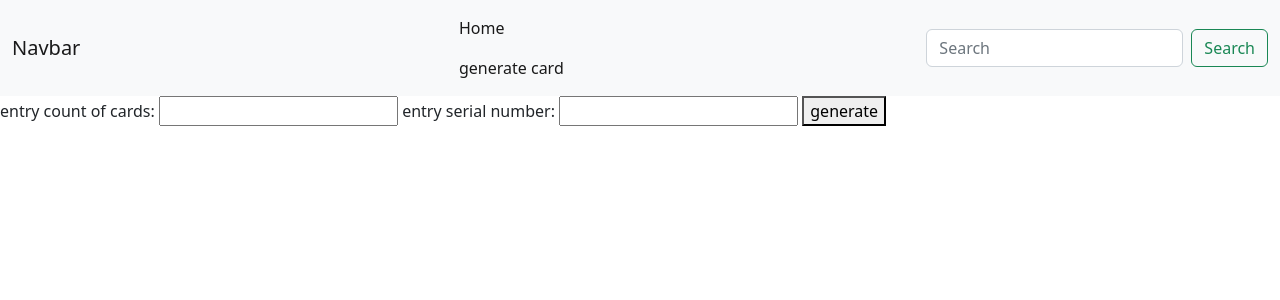
After one commit to grigoscool/test_for_job_bonus_card, a Django app: page /generate_card/ in a window 1280 px wide. The commit adds this page. Shown: the top 300 px of the page. Run offline with Django 4.2, Linux system fonts and the light colour scheme.

Commit message:
add generation of n unique card n serial num

```diff
--- a/bonus_card/templates/bonus_card/base.html
+++ b/bonus_card/templates/bonus_card/base.html
@@ -14,7 +14,7 @@
 	          <a class="nav-link active" aria-current="page" href="{% url 'bonus_card:home' %}">Home</a>
 	        </li>
 	        <li class="nav-item">
-	          <a class="nav-link active" aria-current="page" href="{% url 'bonus_card:generate' %}">generate card</a>
+	          <a class="nav-link active" aria-current="page" href="{% url 'bonus_card:generate_card' %}">generate card</a>
 	        </li>
 				</ul>
 		    <form class="d-flex" role="search" method="get" action="{% url 'bonus_card:search' %}">
--- /dev/null
+++ b/bonus_card/templates/bonus_card/generate_card.html
@@ -0,0 +1,12 @@
+{% extends 'bonus_card/base.html' %}
+{% load static %}
+
+{% block content %}
+<form action="{% url 'bonus_card:generate' %}" method="get">
+  <label for="1">entry count of cards:</label>
+  <input id="1" type="text" name="count_cards">
+  <lable for="2">entry serial number:</lable>
+  <input id="2" name="serial" type="text">
+  <button type="submit">generate</button>
+</form>
+{% endblock content %}
--- a/bonus_card/urls.py
+++ b/bonus_card/urls.py
@@ -12,6 +12,7 @@ urlpatterns = [
     path('activate/<int:pk>/', views.activate, name='activate'),
     path('deactivate/<int:pk>/', views.deactivate, name='deactivate'),
     path('delete/<int:pk>/', views.delete, name='delete'),
+    path('generate_card/', views.generate_card, name='generate_card'),
     path('generate/', views.generate, name='generate'),
 
 ]
--- a/bonus_card/views.py
+++ b/bonus_card/views.py
@@ -60,10 +60,15 @@ def delete(request, pk):
     return redirect('bonus_card:home')
 
 
+def generate_card(request):
+    return render(request, 'bonus_card/generate_card.html')
+
+
 def generate(request):
     my_list = [i for i in range(1_111, 10_000)]
-    new_card = BonusCard.objects.create(
-        serial_num=(random.sample(my_list, k=1))[0], card_num=random.randrange(10_000),
-        date_creation=datetime.datetime.now(), date_end='2023-12-27 08:29:07+00:00',
-    )
+    for _ in range(int(request.GET.get('count_cards'))):
+        new_card = BonusCard.objects.create(
+            serial_num=int(request.GET.get('serial')), card_num=random.sample(my_list, k=1)[0],
+            date_creation=datetime.datetime.now(), date_end='2023-12-27 08:29:07+00:00',
+        )
     return redirect('bonus_card:home')
```
